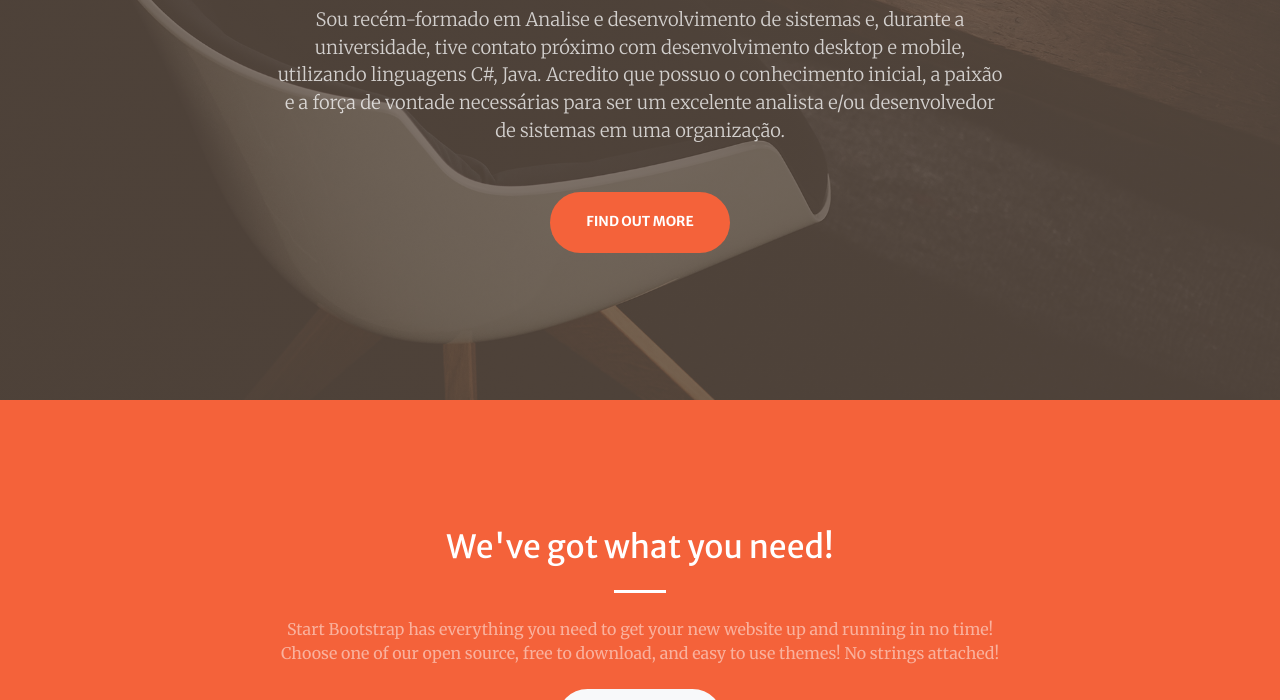
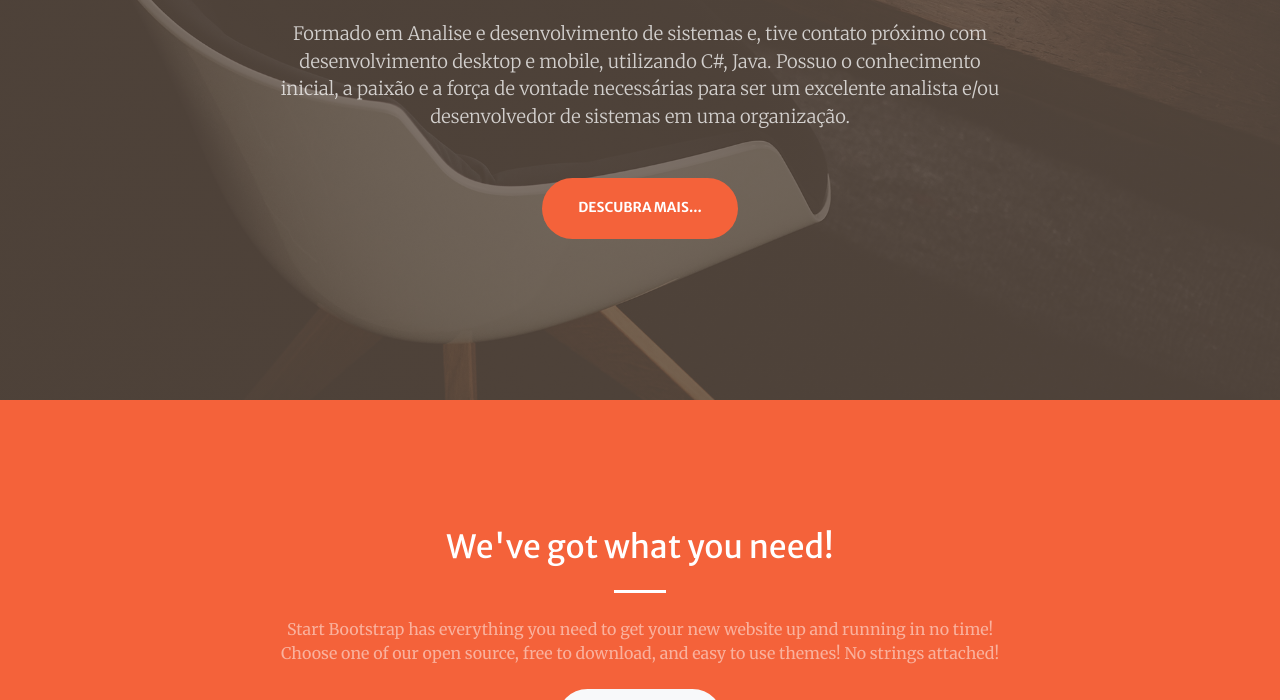
Before and after one commit to renanbucheb/renanbucheb.github.io, a website with bundled scripts: page index.html in a window 1280 px wide. Shown: the part 400-1100 px from the top of the page. Built offline with nearby package versions, Linux system fonts and the light colour scheme.

Commit message:
Update index.html

```diff
--- a/index.html
+++ b/index.html
@@ -64,8 +64,8 @@
           <hr class="divider my-4">
         </div>
         <div class="col-lg-8 align-self-baseline">
-          <p class="text-white-75 font-weight-light mb-5">Sou recém-formado em Analise e desenvolvimento de sistemas e, durante a universidade, tive contato próximo com desenvolvimento desktop e mobile, utilizando linguagens C#, Java. Acredito que possuo o conhecimento inicial, a paixão e a força de vontade necessárias para ser um excelente analista e/ou desenvolvedor de sistemas em uma organização.</p>
-          <a class="btn btn-primary btn-xl js-scroll-trigger" href="#sobre">Find Out More</a>
+          <p class="text-white-75 font-weight-light mb-5">Formado em Analise e desenvolvimento de sistemas e, tive contato próximo com desenvolvimento desktop e mobile, utilizando C#, Java. Possuo o conhecimento inicial, a paixão e a força de vontade necessárias para ser um excelente analista e/ou desenvolvedor de sistemas em uma organização.</p>
+          <a class="btn btn-primary btn-xl js-scroll-trigger" href="#sobre">Descubra mais... </a>
         </div>
       </div>
     </div>
```
